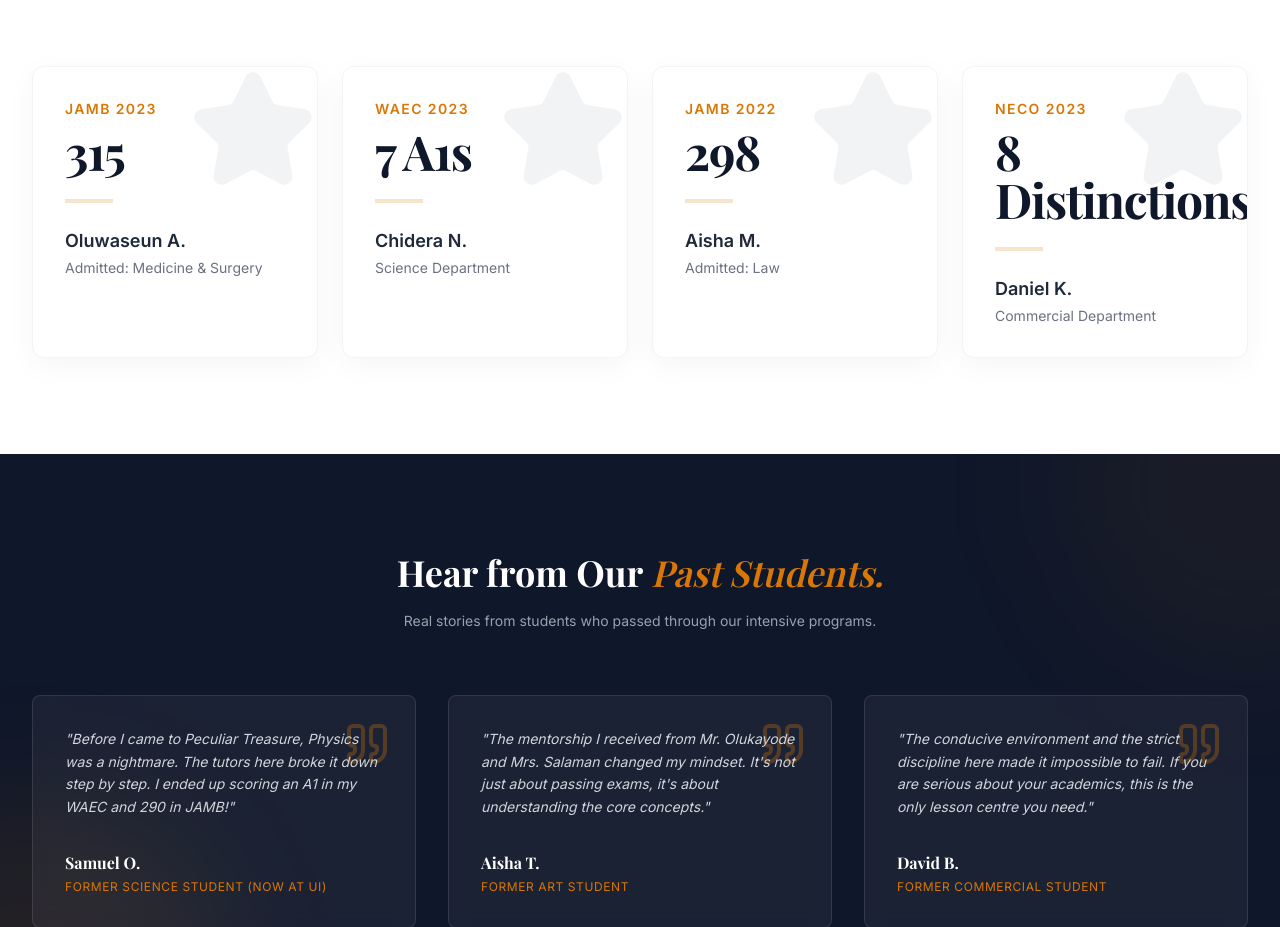
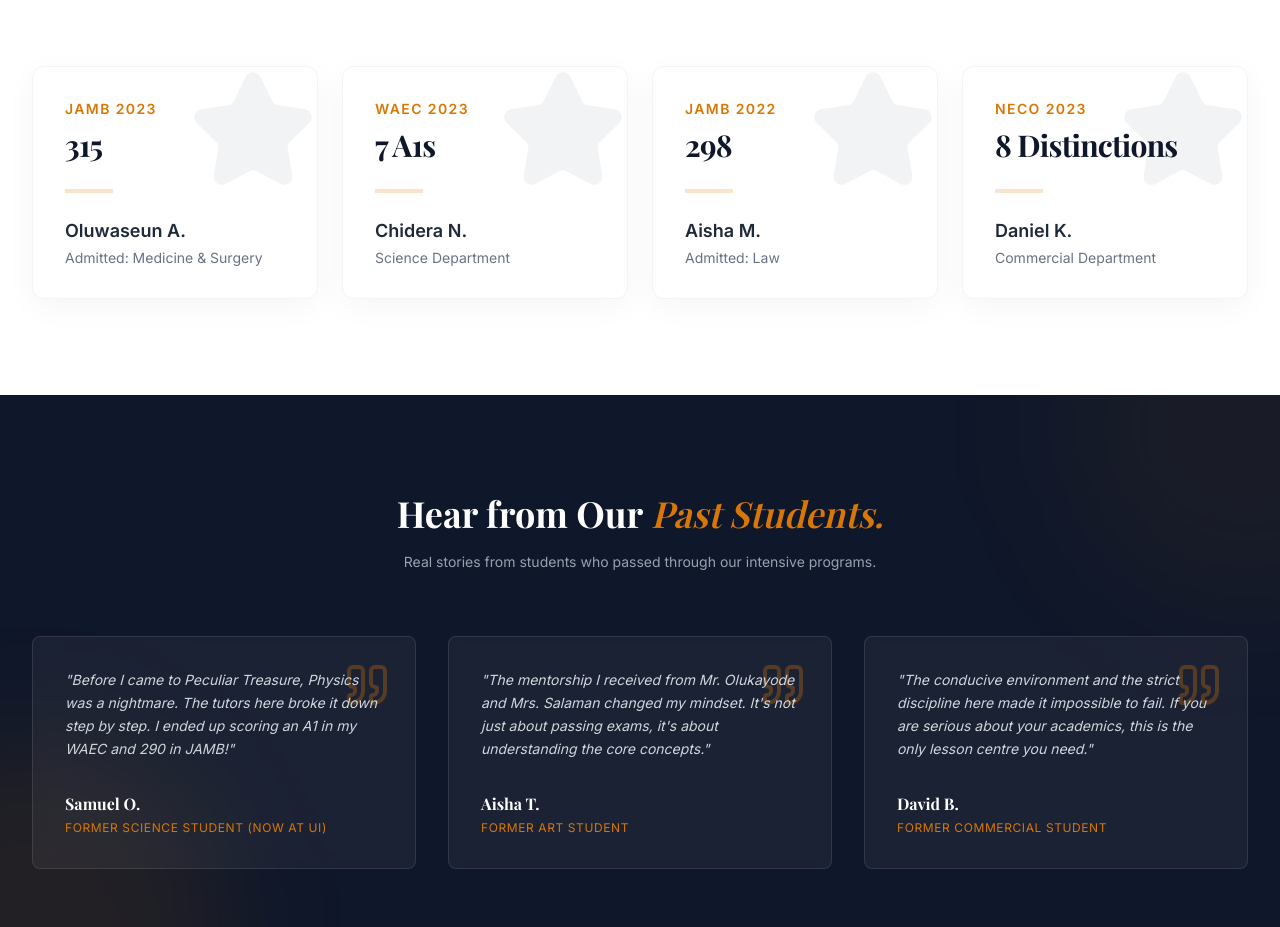
Before and after one commit to DavidDeez/peculiar_treasure_academy, a React (Vite) app: page / in a window 1280 px wide. Shown: the part 5782-6709 px from the top of the page. Built offline with nearby package versions, Linux system fonts and the light colour scheme; no server answers; a web font is replaced by a local one.

Commit message:
Fix Hall of Fame score text overflow on desktop

```diff
--- a/src/components/HallOfFame.tsx
+++ b/src/components/HallOfFame.tsx
@@ -71,7 +71,7 @@ const HallOfFame: React.FC = () => {
                   </div>
                   <div className="relative z-10">
                     <p className="text-[10px] md:text-sm font-semibold text-brand-gold uppercase tracking-widest mb-1 md:mb-2">{result.exam}</p>
-                    <h3 className="text-2xl md:text-5xl font-black text-brand-dark font-serif mb-2 md:mb-6 tracking-tight">{result.score}</h3>
+                    <h3 className="text-xl md:text-3xl font-black text-brand-dark font-serif mb-2 md:mb-6 tracking-tight leading-tight">{result.score}</h3>
                     <div className="w-8 md:w-12 h-1 bg-brand-gold/20 mb-3 md:mb-6 group-hover:bg-brand-gold transition-colors"></div>
                     <p className="font-bold text-gray-800 text-xs md:text-lg">{result.student}</p>
                     <p className="text-[10px] md:text-sm text-gray-500 mt-0.5 md:mt-1 leading-tight">{result.subject}</p>
```
